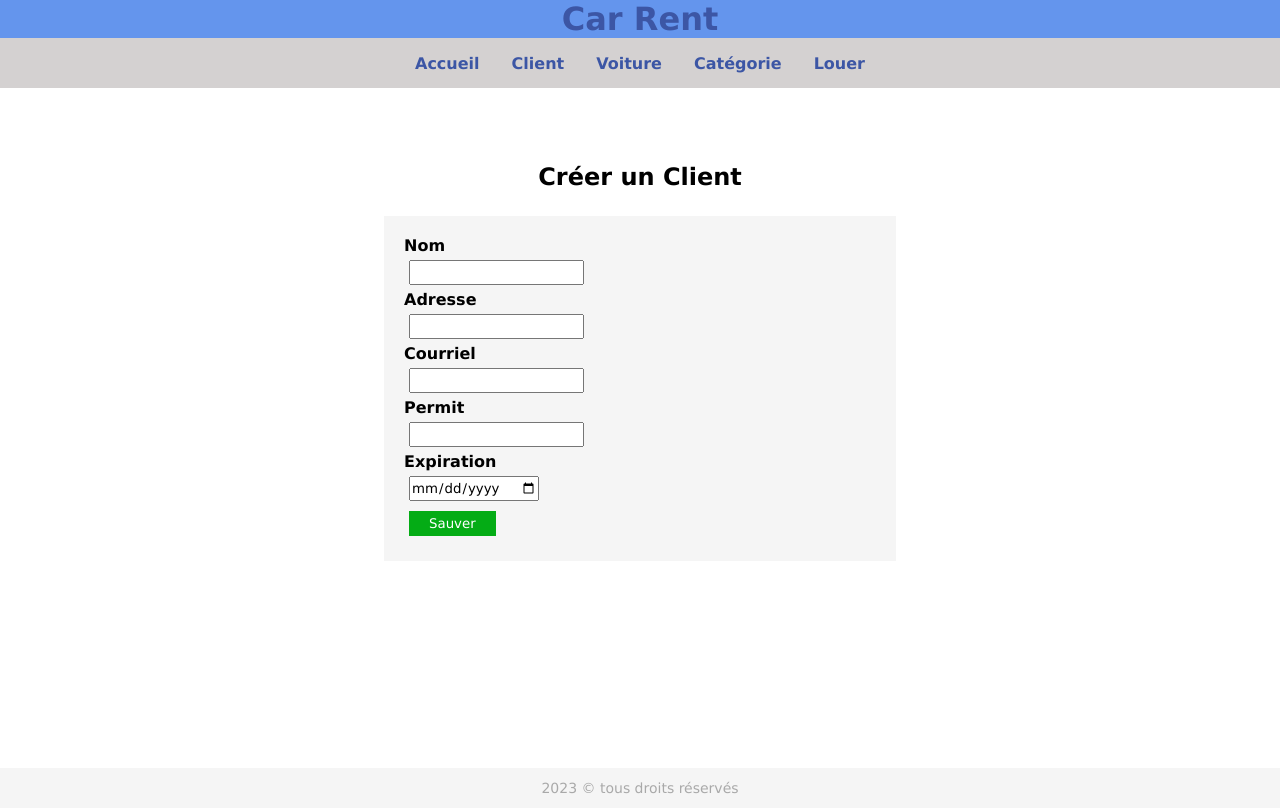
After one commit to RobsonDuarteAfonso/carRental, a PHP site: page /user/user-create.php in a window 1280 px wide. The commit adds this page. Run offline with PHP 8.4, Linux system fonts and the light colour scheme.

Commit message:
creation of user crud pages

```diff
--- /dev/null
+++ b/assets/css/button.css
@@ -0,0 +1,81 @@
+:root {
+    --padding-button: 5px 20px 5px 20px;
+}
+
+/* Bouton Default */
+a {
+    display: inline-flex;
+    align-items: center;
+    text-decoration: none;
+    cursor: pointer;
+
+}
+
+/* Bouton Ajouter */
+
+.button_add {
+
+    padding: var(--padding-button);
+    background-color: rgb(0, 72, 255);
+    color: white;
+}
+
+.button_add:hover {
+    background-color: rgb(51, 108, 252);
+}
+
+/* Bouton Mofifier */
+
+.button_edit {
+
+    padding: var(--padding-button);
+    background-color: rgb(255, 179, 0);
+    color: white;
+}
+
+.button_edit:hover {
+    background-color: rgb(247, 199, 86);
+}
+
+/* Bouton Supprimer */
+
+.button_remove {
+
+    padding: var(--padding-button);
+    background-color: rgb(255, 0, 0);
+    color: white;
+}
+
+.button_remove:hover {
+    background-color: rgb(253, 74, 74);
+}
+
+/* Bouton Sauver */
+
+.button_save {
+
+    padding: var(--padding-button);
+    background-color: rgb(4, 172, 21);
+    color: white;
+    border: none;
+    cursor: pointer;
+}
+
+.button_save:hover {
+    background-color: rgb(9, 217, 30);
+}
+
+/* Bouton Sauver */
+
+.button_delete {
+
+    padding: var(--padding-button);
+    background-color: rgb(255, 0, 0);
+    color: white;
+    border: none;
+    cursor: pointer;
+}
+
+.button_delete:hover {
+    background-color: rgb(253, 74, 74);
+}
--- /dev/null
+++ b/assets/css/create.css
@@ -0,0 +1,17 @@
+form {
+    background-color: whitesmoke;
+    padding: 20px;
+    min-width: 40vw;
+}
+
+input{
+    display: block;
+    margin: 5px;
+    height: 25px;
+}
+
+label {
+    display: flow-root;
+    text-align: left;
+    font-weight: bold;
+}
--- /dev/null
+++ b/assets/css/index.css
@@ -0,0 +1,25 @@
+section {
+    margin-top: 50px;
+}
+
+section>h1 {
+    padding: 25px;
+}
+
+section>table {
+    min-width: 80vw;
+    gap: 1px;
+}
+
+thead>tr {
+    height: 47px;
+    background-color: rgb(179, 199, 237);
+}
+
+tbody>tr:nth-child(even) {
+    background-color: whitesmoke;
+}
+
+.data_void {
+    padding: 30px 0 30px 0;
+}
--- a/assets/css/styles.css
+++ b/assets/css/styles.css
@@ -1,6 +1,9 @@
 @import url("header.css");
 @import url("home.css");
 @import url("footer.css");
+@import url("index.css");
+@import url("button.css");
+@import url("create.css");
 
 * {
     margin: 0;
--- a/header.php
+++ b/header.php
@@ -1,19 +1,24 @@
+<?php
+    define("APP", "/carrent/");
+?>
+
 <!DOCTYPE html>
 <html lang="en">
 <head>
     <meta charset="UTF-8">
     <meta name="viewport" content="width=device-width, initial-scale=1.0">
     <title>Car Rent</title>
-    <link rel="stylesheet" href="assets/css/styles.css">
+    <link href="https://fonts.googleapis.com/icon?family=Material+Icons" rel="stylesheet">
+    <link rel="stylesheet" href="<?=APP?>assets/css/styles.css">
 </head>
 <body>
     <header>
         <h1>Car Rent</h1>
         <nav>
-            <a href="index.php">Accueil</a>
-            <a href="user-index.php">Client</a>
-            <a href="car-index.php">Voiture</a>
-            <a href="category-index.php">Catégorie</a>
-            <a href="rent-index.php">Louer</a>
+            <a href="<?=APP?>index.php">Accueil</a>
+            <a href="<?=APP?>user/user-index.php">Client</a>
+            <a href="<?=APP?>car/car-index.php">Voiture</a>
+            <a href="<?=APP?>category/category-index.php">Catégorie</a>
+            <a href="<?=APP?>rent/rent-index.php">Louer</a>
         </nav>
     </header>
--- a/index.php
+++ b/index.php
@@ -1,5 +1,5 @@
 <?php
-    include_once("header.php");
+    include("header.php");
 ?>
 <main>
   <figure>
@@ -7,5 +7,5 @@
   </figure>
 </main>
 <?php
-    include_once("footer.php");
+    include("footer.php");
 ?>
--- /dev/null
+++ b/user/user-create.php
@@ -0,0 +1,37 @@
+<?php
+    include("../header.php");
+?>
+<main>
+
+    <section>
+
+        <h1>Créer un Client</h1>
+
+        <form action="user-store.php" method="post">
+
+            <label>Nom
+                <input type="text" name="name">
+            </label>
+            <label>Adresse
+                <input type="text" name="address">
+            </label>
+            <label>Courriel
+                <input type="email" name="email">
+            </label>
+            <label>Permit
+                <input type="text" name="driver_license">
+            </label>
+            <label>Expiration
+                <input type="date" name="expiration_date">
+            </label>
+
+            <input type="submit" class="button_save" value="Sauver">
+
+        </form>
+
+    </section>
+
+</main>
+<?php
+    include("../footer.php");
+?>
```
Also changed, not shown: carRent.sql (+5 -5 lines), classe/Crud.php (+9 -7 lines), user/user-confirm.php (added, +52 -0 lines), user/user-delete.php (added, +10 -0 lines), user/user-edit.php (added, +52 -0 lines), user/user-index.php (added, +69 -0 lines), user/user-store.php (added, +10 -0 lines), user/user-update.php (added, +8 -0 lines), 2 other files.
